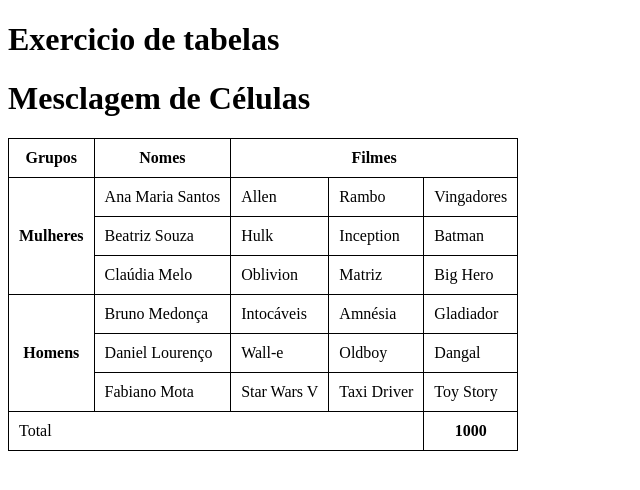
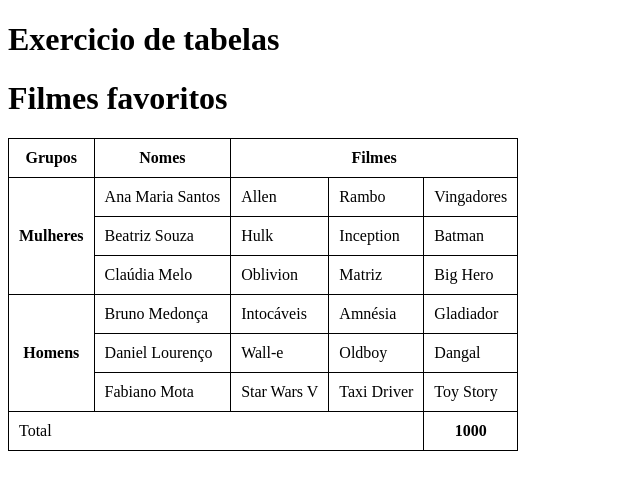
Before and after one commit to lucasbarretos/html-css, a plain HTML site: page exercicios/ex023/tabela004.html in a window 1280 px wide. Shown: the whole page, without its empty margins (0-640 px from the left). Drawn offline with Linux system fonts and the light colour scheme.

Commit message:
Update tabela004.html

```diff
--- a/exercicios/ex023/tabela004.html
+++ b/exercicios/ex023/tabela004.html
@@ -24,7 +24,7 @@
 </head>
 <body>
     <h1>Exercicio de tabelas<h1>
-        <h1>Mesclagem de Células</h1>
+        <h1>Filmes favoritos</h1>
         <table>
 
         <tr>
```
